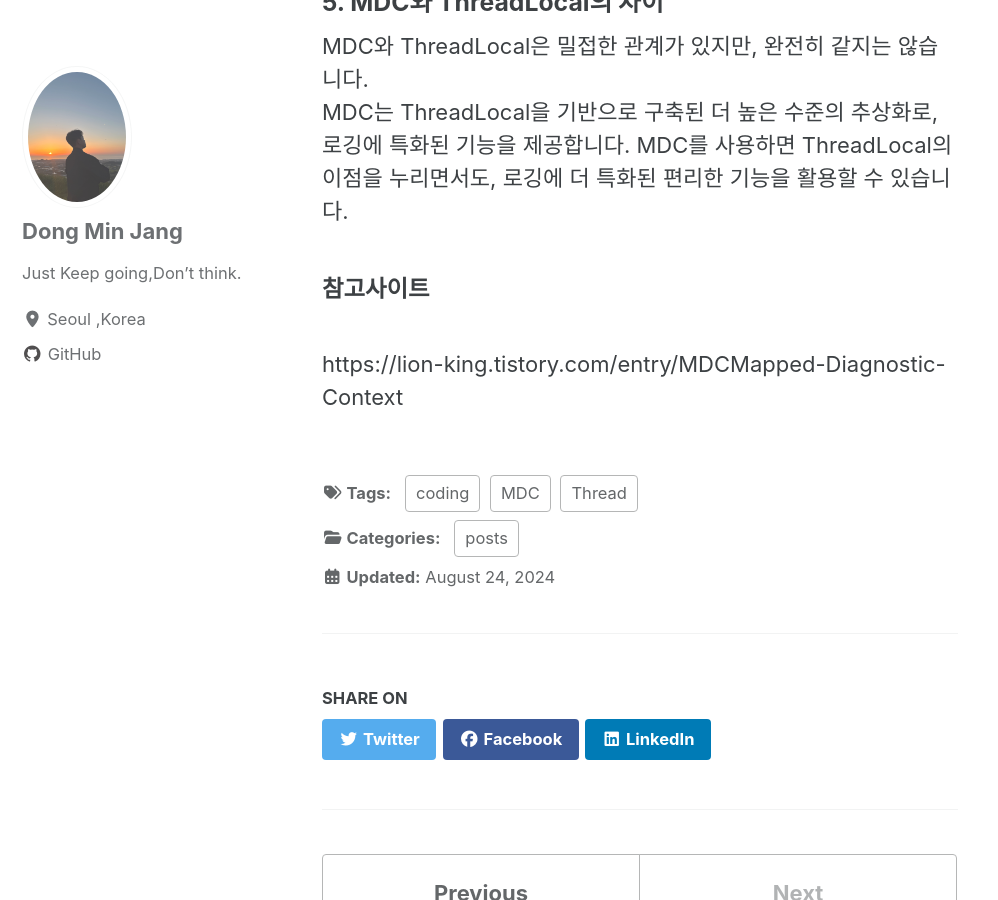
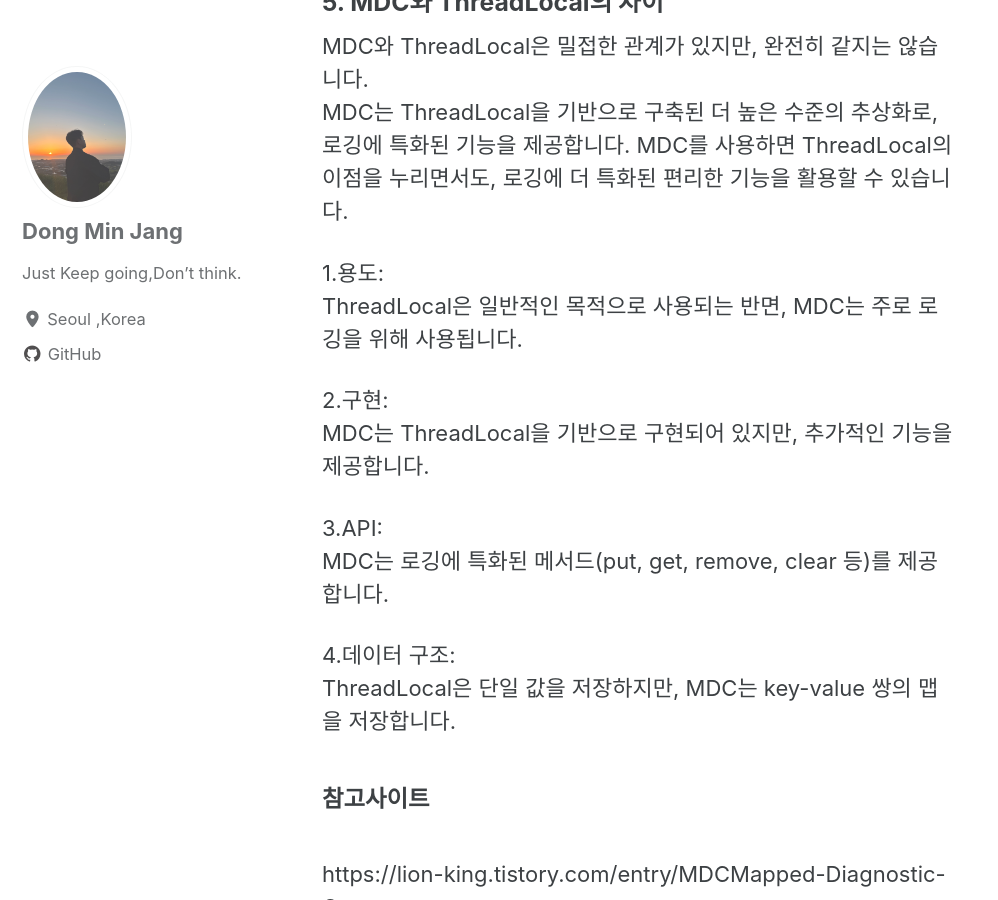
Before and after one commit to hidongmin37/hidongmin37.github.io, a Jekyll site: the page built from _posts/2024-08-21-about-mdc.md, in a window 1280 px wide and 900 px high, scrolled down 6019 px. Shown: the whole window, without its empty margins (0-998 px from the left). Built offline with Jekyll 4.4.1, drawn with Linux system fonts in a browser that asks for light colours; cached includes are drawn as plain includes; some of the changed text lies outside the part shown.

Commit message:
mdc와 쓰레드로컬 정리

```diff
--- a/_posts/2024-08-21-about-mdc.md
+++ b/_posts/2024-08-21-about-mdc.md
@@ -178,6 +178,18 @@ try {
 ### 5. MDC와 ThreadLocal의 차이
 MDC와 ThreadLocal은 밀접한 관계가 있지만, 완전히 같지는 않습니다.<br> MDC는 ThreadLocal을 기반으로 구축된 더 높은 수준의 추상화로, 로깅에 특화된 기능을 제공합니다. MDC를 사용하면 ThreadLocal의 이점을 누리면서도, 로깅에 더 특화된 편리한 기능을 활용할 수 있습니다.
 
+1.용도: <br>
+ThreadLocal은 일반적인 목적으로 사용되는 반면, MDC는 주로 로깅을 위해 사용됩니다.
+<br>
+
+2.구현:<br> MDC는 ThreadLocal을 기반으로 구현되어 있지만, 추가적인 기능을 제공합니다.
+<br>
+
+3.API:<br> MDC는 로깅에 특화된 메서드(put, get, remove, clear 등)를 제공합니다.<br>
+
+4.데이터 구조: <br>ThreadLocal은 단일 값을 저장하지만, MDC는 key-value 쌍의 맵을 저장합니다.
+
+
 #### 참고사이트
 
 
```
